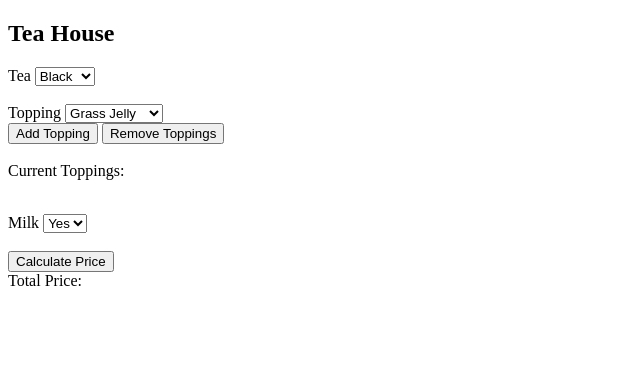
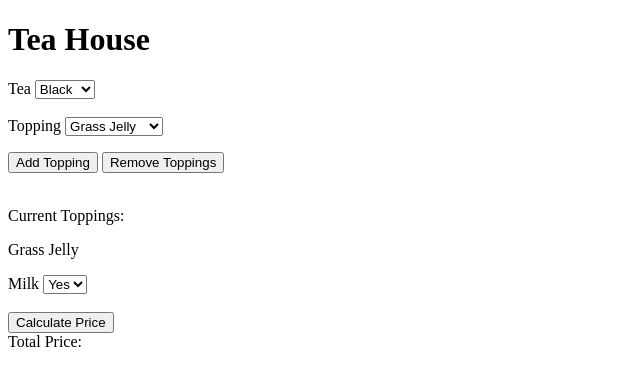
Before and after one commit to emanresUU/lab8, a plain HTML site: page lab8.html in a window 1280 px wide. Both pictures are taken after a click on the button "Add Topping". Shown: the whole page, without its empty margins (0-640 px from the left). Drawn offline with Linux system fonts and the light colour scheme.

Commit message:
add removeTopping()

```diff
--- a/lab8.html
+++ b/lab8.html
@@ -6,35 +6,44 @@
    <script src="lab8.js" defer></script>
 </head>
 <body>
-   <h2>Tea House</h2>
+   <h1>Tea House</h2>
+
    Tea
-   <select>
+   <select autofocus id="teaType">
       <option value="black">Black</option>
       <option value="green">Green</option>
       <option value="red">Red</option>
    </select>
-   <br><br>Topping
-   <select>
-      <option value="grassJelly">Grass Jelly</option>
-      <option value="coconut">Coconut</option>
-      <option value="pearls">Pearls</option>
-      <option value="mangoStars">Mango Stars</option>
+   <br><br>
+
+   Topping
+   <select id="topping">
+      <option>Grass Jelly</option>
+      <option>Coconut</option>
+      <option>Pearls</option>
+      <option>Mango Stars</option>
    </select>
-   <br>
-   <input id="addTopping" type="button" value="Add Topping">
-   <input id="removeToppings" type="button" value="Remove Toppings">
-   <br><br>Current Toppings:<br>
-   <p id="toppingOptionsy"></p>
-   <br>Milk
-   <select>
+   <p>
+   <input id="addTopping" type="button" value="Add Topping" onclick="addTopping()">
+   <input id="removeToppings" type="button" value="Remove Toppings" onclick="removeToppings()">
+   </p><br>
+
+   Current Toppings:
+   <p id="currentToppings"></p>
+
+   Milk
+   <select onchange="milk()">
       <option value="yes">Yes</option>
       <option value="no">No</option>
    </select>
    <br><br>
-   <input id="calculatePrice" type="button" value="Calculate Price">
-   <br>Total Price:<br>
+
+   <input id="calculatePrice" type="button" value="Calculate Price" onclick="calculateTotalPrice()">
+   <br>
+   Total Price:
+   <br>
    <div id="totalPrice"></div>
    <br>
-   <div id="totalPrice"></div>
+
 </body>
 </html>
--- a/lab8.js
+++ b/lab8.js
@@ -0,0 +1,23 @@
+var toppingsArray = [];
+
+function addTopping() {
+   "use strict";
+   var topping = document.getElementById("topping").value;
+   toppingsArray.push(topping);
+   var currentToppings = document.getElementById("currentToppings");
+   currentToppings.innerHTML = toppingsArray;
+}
+
+
+
+
+
+
+
+
+function removeToppings() {
+    "use strict";
+   toppingsArray.length = 0;
+   var topping = document.getElementById("currentToppings");
+   topping.innerHTML = "";
+}
```
Also changed, not shown: 2 other files.
